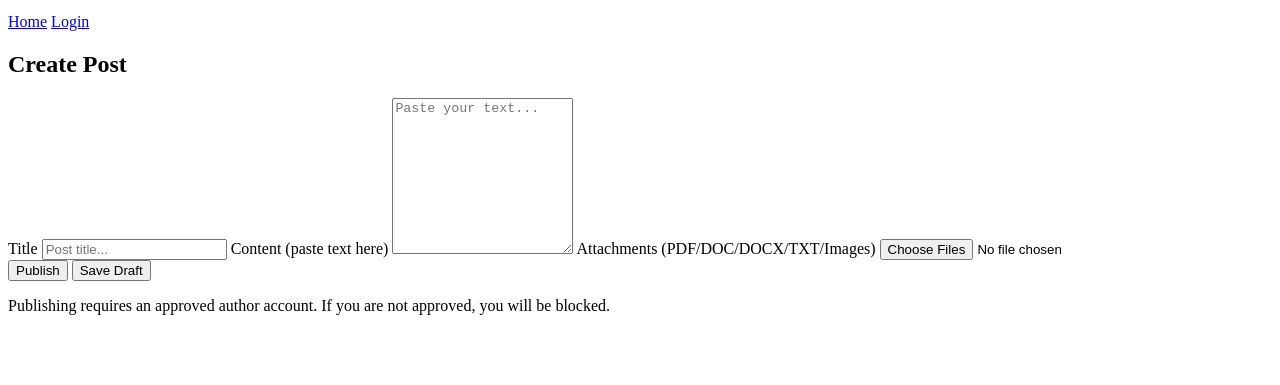
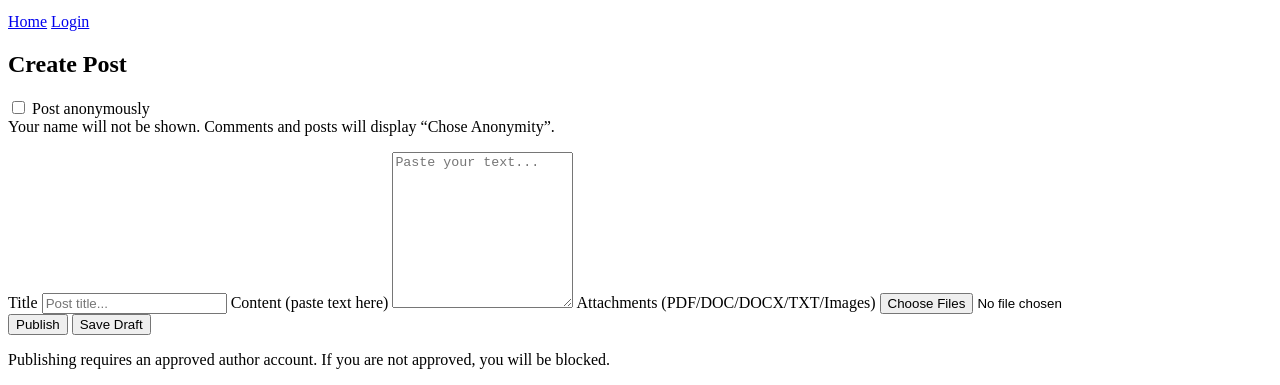
Before and after one commit to McMastersGH/allegations-of-bribery, a website with bundled scripts: page write.html in a window 1280 px wide. Shown: the part 1137-1522 px from the top of the page. Before the commit the page ends 1468 px from the top, so only its background shows below. Built offline with nearby package versions, Linux system fonts and the light colour scheme; a script that the page names is missing.

Commit message:
css change

```diff
--- a/css/styles.css
+++ b/css/styles.css
@@ -220,6 +220,14 @@ body::before {
   margin: 0 auto;
 }
 
+/* Light container used inside cards (prevents "card inside card" double styling) */
+.panel {
+  border: 1px solid var(--line);
+  border-radius: 14px;
+  padding: 12px;
+  background: rgba(255, 255, 255, 0.03);
+}
+
 /* =========================================================
    Global Author Display
    ========================================================= */
--- a/write.html
+++ b/write.html
@@ -28,6 +28,19 @@
       <h2>Create Post</h2>
       <p class="muted" id="statusMsg"></p>
 
+      <div class="panel" style="margin:14px 0">
+        <label class="checkrow">
+        <input type="checkbox" id="anonToggle">
+        <span>
+          Post anonymously<br>
+        <span class="small muted">
+          Your name will not be shown. Comments and posts will display “Chose Anonymity”.
+        </span>
+    </span>
+  </label>
+  <p id="anonStatus" class="small muted"></p>
+</div>
+
       <label class="label">Title</label>
       <input id="title" class="input" placeholder="Post title..." />
 
```
